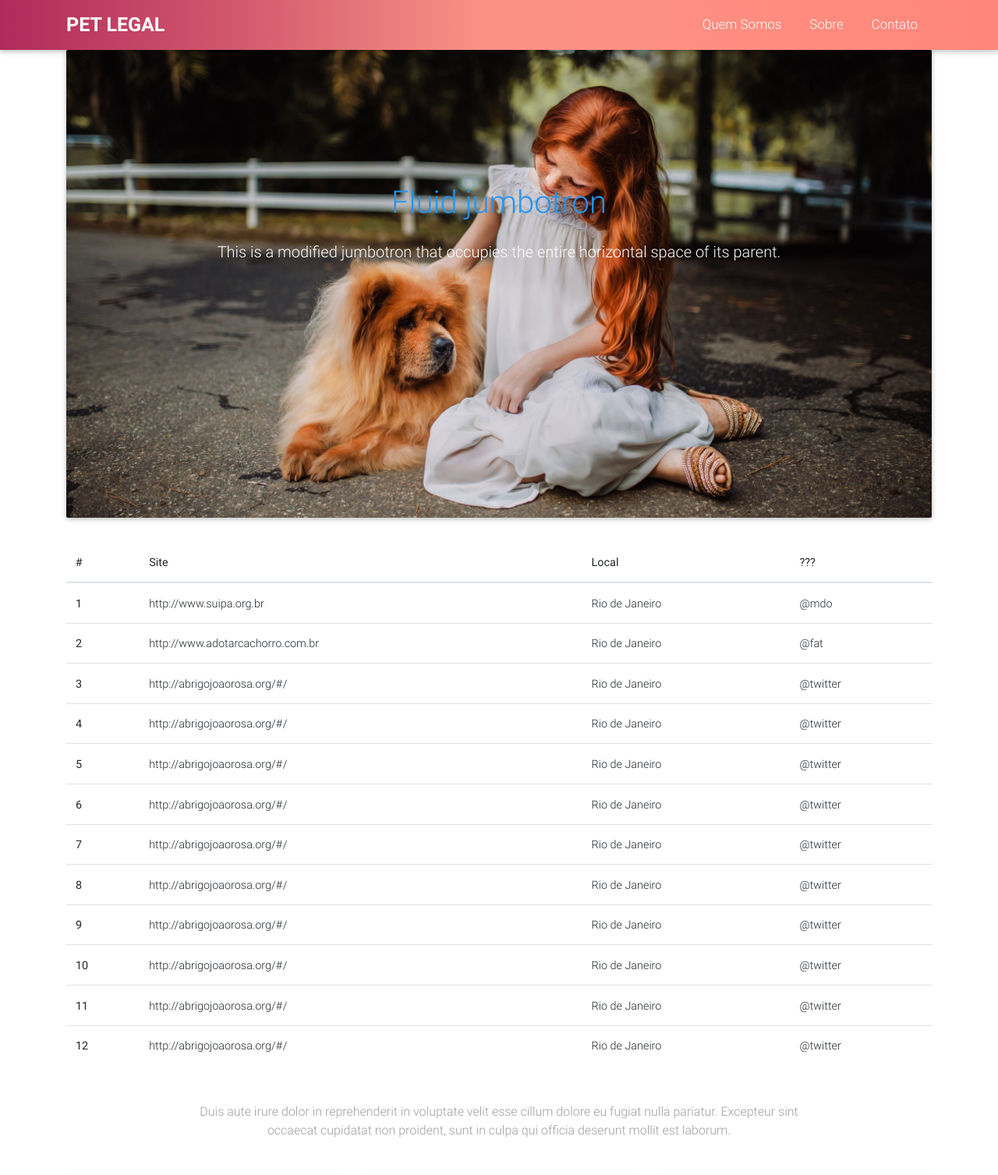
After one commit to MattRib/PetLegal, a PHP site: page /sites.php in a window 1280 px wide. The commit adds this page. Shown: the top 1507 px of the page at 78% size. Run offline with PHP 8.4, Linux system fonts and the light colour scheme; some libraries are stand-ins or nearby versions.

Commit message:
Pet Legal Versão Beta

```diff
--- a/css/style.css
+++ b/css/style.css
@@ -1,4 +1,4 @@
-	.navbar-brand{
+		.navbar-brand{
 		text-transform: uppercase;
 		font-size: 25px;
 		font-weight: 400;
@@ -18,7 +18,7 @@
 
 	.jumbotron{
 		text-align: center;
-		height: 620px;
+		height: 600px;
 		background: url('../img/headerimg.jpg') no-repeat center;
 		color: #fff;
 		background-size: cover;
@@ -78,6 +78,10 @@
 	@media only screen and (max-width: 900px){
 		.btn-primary , .btn-info , h3 , p, h6, .btn-deep-orange, .btn-pink,{
 			text-align: center;
+		}
 
-		}
+		.btn-success{
+			width: 100%;
+			display: block;
+
 	}
--- a/footer.php
+++ b/footer.php
@@ -26,7 +26,7 @@
                 <!-- Grid column -->
                 <div class="col-md-2 mb-3">
                     <h6 class="text-uppercase font-weight-bold">
-                        <a href="#!">Contato</a>
+                        <a href="contato.php">Contato</a>
                     </h6>
                 </div>
                 <!-- Grid column -->
@@ -50,29 +50,6 @@
             <!-- Grid row-->
             <hr class="clearfix d-md-none rgba-white-light" style="margin: 10% 15% 5%;">
 
-            <!-- Grid row-->
-            <div class="row pb-3">
-
-                <!-- Grid column -->
-                <div class="col-md-12">
-
-                    <div class="mb-5 flex-center" style="padding: 0 50px 0 50px;">
-
-                        <!-- Facebook -->
-                        <a class="fb-ic">
-                            <i class="fa fa-facebook fa-lg white-text mr-4"> </i>
-                        </a>
-                        <!-- Twitter -->
-                        <a class="tw-ic">
-                            <i class="fa fa-twitter fa-lg white-text mr-4"> </i>
-                        </a>
-                        <!--Instagram-->
-                        <a class="ins-ic">
-                            <i class="fa fa-instagram fa-lg white-text mr-4"> </i>
-                        </a>
-
-                    </div>
-
                 </div>
                 <!-- Grid column -->
 
--- a/header.php
+++ b/header.php
@@ -1,7 +1,7 @@
  <!-- Navigation -->
     <nav class="navbar navbar-expand-lg navbar-dark">
         <div class="container">
-            <a class="navbar-brand" href="index.html"><strong>Pet Legal</strong></a>
+            <a class="navbar-brand" href="index.php"><strong>Pet Legal</strong></a>
             <button class="navbar-toggler navbar-toggler-right" type="button" data-toggle="collapse" data-target="#navbarResponsive"
                 aria-controls="navbarResponsive" aria-expanded="false" aria-label="Toggle navigation">
                 <span class="navbar-toggler-icon"></span>
@@ -9,7 +9,7 @@
             <div class="collapse navbar-collapse" id="navbarResponsive">
                 <ul class="navbar-nav ml-auto">
                     <li class="nav-item">
-                        <a class="nav-link" href="about.html">Quem Somos</a>
+                        <a class="nav-link" href="quemsomos.php">Quem Somos</a>
                     </li>
                     <li class="nav-item">
                         <a class="nav-link" href="sobre.php">Sobre</a>
--- /dev/null
+++ b/sites.php
@@ -0,0 +1,197 @@
+<!DOCTYPE>
+<htML lang="pt-br">
+
+<head>
+    <?php include "head.php"; ?>
+</head>
+
+<body>
+
+    <header>
+        <?php include "header.php"; ?>
+    </header>
+<div class="container">
+
+<!--Jumbotron-->
+<!--Jumbotron-->
+<div class="jumbotron jumbotron-fluid">
+
+    <div class="container">
+        <h1 class="h1-reponsive mb-4 mt-2 blue-text font-bold">Fluid jumbotron</h1>
+        <p class="lead">This is a modified jumbotron that occupies the entire horizontal space of its parent.</p>
+    </div>
+
+</div>
+<!--Jumbotron-->
+
+<table class="table">
+  <thead>
+    <tr>
+      <th scope="col">#</th>
+      <th scope="col">Site</th>
+      <th scope="col">Local</th>
+      <th scope="col">???</th>
+    </tr>
+  </thead>
+  <tbody>
+    <tr>
+      <th scope="row">1</th>
+      <td><a href="http://www.suipa.org.br" >http://www.suipa.org.br </a> </td>
+      <td>Rio de Janeiro</td>
+      <td>@mdo</td>
+    </tr>
+    <tr>
+      <th scope="row">2</th>
+      <td><a href="http://www.adotarcachorro.com.br">http://www.adotarcachorro.com.br </a></td>
+      <td>Rio de Janeiro</td>
+      <td>@fat</td>
+    </tr>
+    <tr>
+      <th scope="row">3</th>
+      <td><a href="http://abrigojoaorosa.org/#/">http://abrigojoaorosa.org/#/</a></td>
+      <td>Rio de Janeiro</td>
+      <td>@twitter</td>
+    </tr>
+    <tr>
+      <th scope="row">4</th>
+      <td><a href="http://abrigojoaorosa.org/#/">http://abrigojoaorosa.org/#/</a></td>
+      <td>Rio de Janeiro</td>
+      <td>@twitter</td>
+    </tr>
+    <tr>
+      <th scope="row">5</th>
+      <td><a href="http://abrigojoaorosa.org/#/">http://abrigojoaorosa.org/#/</a></td>
+      <td>Rio de Janeiro</td>
+      <td>@twitter</td>
+    </tr>
+    <tr>
+      <th scope="row">6</th>
+      <td><a href="http://abrigojoaorosa.org/#/">http://abrigojoaorosa.org/#/</a></td>
+      <td>Rio de Janeiro</td>
+      <td>@twitter</td>
+    </tr>
+    <tr>
+      <th scope="row">7</th>
+      <td><a href="http://abrigojoaorosa.org/#/">http://abrigojoaorosa.org/#/</a></td>
+      <td>Rio de Janeiro</td>
+      <td>@twitter</td>
+    </tr>
+    <tr>
+      <th scope="row">8</th>
+      <td><a href="http://abrigojoaorosa.org/#/">http://abrigojoaorosa.org/#/</a></td>
+      <td>Rio de Janeiro</td>
+      <td>@twitter</td>
+    </tr>
+    <tr>
+      <th scope="row">9</th>
+      <td><a href="http://abrigojoaorosa.org/#/">http://abrigojoaorosa.org/#/</a></td>
+      <td>Rio de Janeiro</td>
+      <td>@twitter</td>
+    </tr>
+    <tr>
+      <th scope="row">10</th>
+      <td><a href="http://abrigojoaorosa.org/#/">http://abrigojoaorosa.org/#/</a></td>
+      <td>Rio de Janeiro</td>
+      <td>@twitter</td>
+    </tr>
+    <tr>
+      <th scope="row">11</th>
+      <td><a href="http://abrigojoaorosa.org/#/">http://abrigojoaorosa.org/#/</a></td>
+      <td>Rio de Janeiro</td>
+      <td>@twitter</td>
+    </tr>
+    <tr>
+      <th scope="row">12</th>
+      <td><a href="http://abrigojoaorosa.org/#/">http://abrigojoaorosa.org/#/</a></td>
+      <td>Rio de Janeiro</td>
+      <td>@twitter</td>
+    </tr>
+  </tbody>
+</table>
+
+
+<!-- Projects section v.1 -->
+<section class="text-center my-5">
+
+  <!-- Section heading -->
+  <h2 class="h1-responsive font-weight-bold my-5"><!-- TITULO --></h2>
+  <!-- Section description -->
+  <p class="grey-text w-responsive mx-auto mb-5">Duis aute irure dolor in reprehenderit in voluptate velit esse cillum dolore eu fugiat nulla pariatur. Excepteur sint occaecat cupidatat non proident, sunt in culpa qui officia deserunt mollit est laborum.</p>
+
+  <!-- Grid row -->
+  <div class="row text-center">
+
+    <!-- Grid column -->
+    <div class="col-lg-4 col-md-12 mb-lg-0 mb-4">
+      <!--Featured image-->
+      <div class="view overlay rounded z-depth-1">
+        <img src="https://mdbootstrap.com/img/Photos/Others/images/58.jpg" class="img-fluid" alt="Sample project image">
+        <a>
+          <div class="mask rgba-white-slight"></div>
+        </a>
+      </div>
+      <!--Excerpt-->
+      <div class="card-body pb-0">
+        <h4 class="font-weight-bold my-3">8 Dicas para cuidar de animais</h4>
+        <p class="grey-text">Temporibus autem quibusdam et aut officiis debitis aut rerum necessitatibus saepe eveniet ut et voluptates repudiandae.
+        </p>
+        <a class="btn btn-indigo btn-sm"><i class="fa fa-clone left"></i> View project</a>
+      </div>
+    </div>
+    <!-- Grid column -->
+
+    <!-- Grid column -->
+    <div class="col-lg-4 col-md-6 mb-md-0 mb-4">
+      <!--Featured image-->
+      <div class="view overlay rounded z-depth-1">
+        <img src="https://mdbootstrap.com/img/Photos/Others/project4.jpg" class="img-fluid" alt="Sample project image">
+        <a>
+          <div class="mask rgba-white-slight"></div>
+        </a>
+      </div>
+      <!--Excerpt-->
+      <div class="card-body pb-0">
+        <h4 class="font-weight-bold my-3">Mais informaçoes</h4>
+        <p class="grey-text">Temporibus autem quibusdam et aut officiis debitis aut rerum necessitatibus saepe eveniet ut et voluptates repudiandae.
+        </p>
+        <a class="btn btn-indigo btn-sm"><i class="fa fa-clone left"></i> View project</a>
+      </div>
+    </div>
+    <!-- Grid column -->
+
+    <!-- Grid column -->
+    <div class="col-lg-4 col-md-6">
+      <!--Featured image-->
+      <div class="view overlay rounded z-depth-1">
+        <img src="https://mdbootstrap.com/img/Photos/Others/images/88.jpg" class="img-fluid" alt="Sample project image">
+        <a>
+          <div class="mask rgba-white-slight"></div>
+        </a>
+      </div>
+      <!--Excerpt-->
+      <div class="card-body pb-0">
+        <h4 class="font-weight-bold my-3">Qual a melhor ração?</h4>
+        <p class="grey-text">Temporibus autem quibusdam et aut officiis debitis aut rerum necessitatibus saepe eveniet ut et voluptates repudiandae.
+        </p>
+        <a class="btn btn-indigo btn-sm"><i class="fa fa-clone left"></i> View project</a>
+      </div>
+    </div>
+    <!-- Grid column -->
+
+  </div>
+  <!-- Grid row -->
+
+</section>
+<!-- Projects section v.1 -->
+
+</div>
+
+
+
+     <footer>
+        <?php include "footer.php"; ?>
+    </footer>
+
+</body>
+
+</html>
```
Also changed, not shown: altart.php (added, +66 -0 lines), banco/bd_petlegal.sql (+18 -5 lines), cadart.php (added, +71 -0 lines), contato.php (+2 -14 lines), header2.php (added, +9 -0 lines), index.php (+36 -44 lines), listart.php (added, +33 -0 lines), login.php (+31 -13 lines), quemsomos.php (+4 -6 lines), img/tool.png (added).
